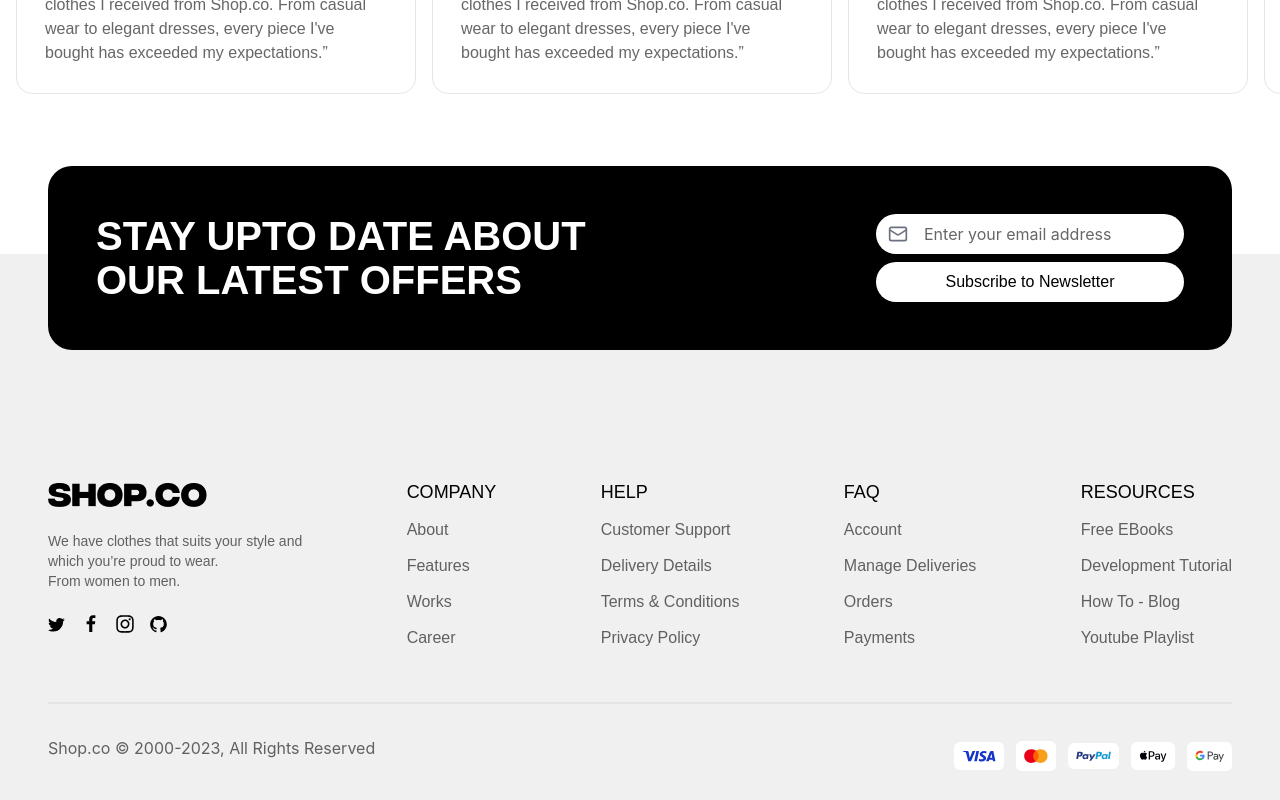
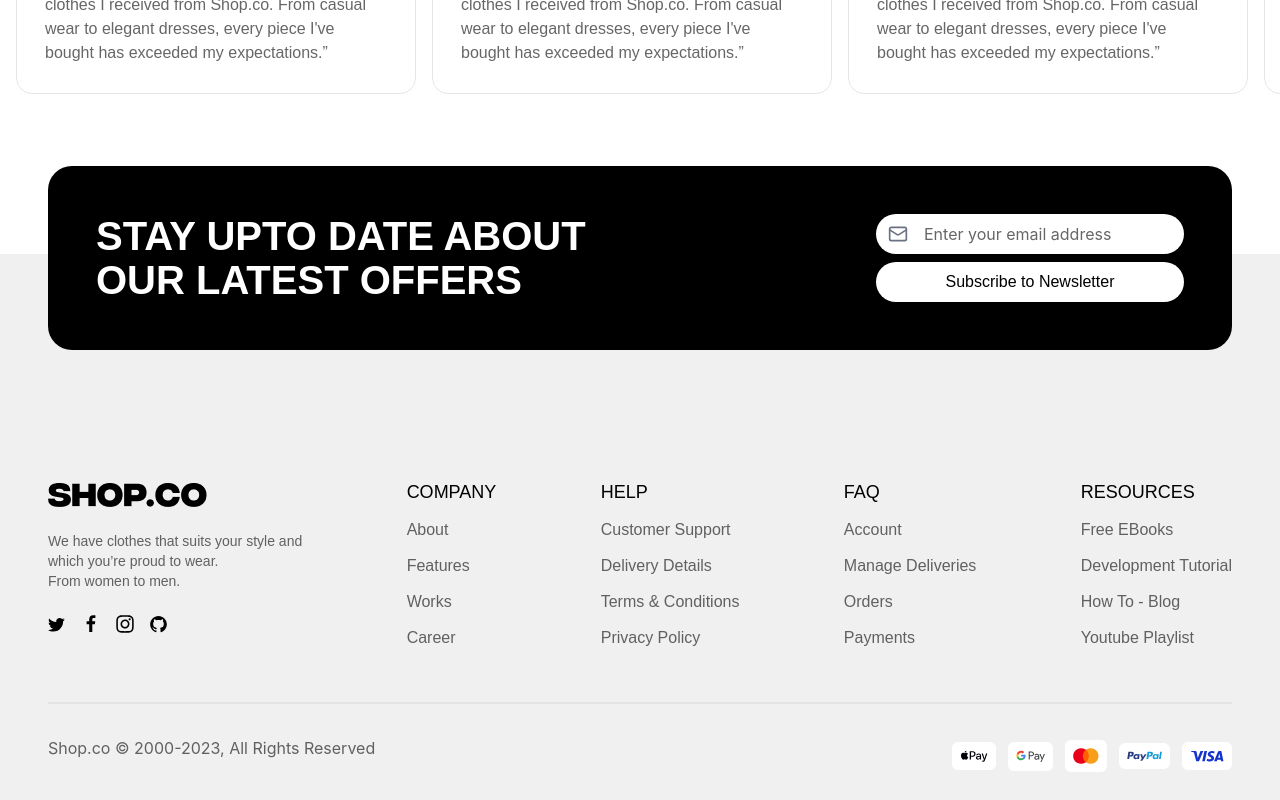
Before and after one commit to 01mehran/shopverse, a React (Vite) app: page /home in a window 1280 px wide. Shown: the part 2912-3712 px from the top of the page. Built offline with nearby package versions, Linux system fonts and the light colour scheme; a web font is replaced by a local one.

Commit message:
refactor(footer): extract footer payment method logos to separate component

```diff
--- a/src/shared/components/Footer.tsx
+++ b/src/shared/components/Footer.tsx
@@ -1,51 +1,22 @@
 // Components;
 import Container from "./Container";
-import FooterColumn from "@/shared/components/FooterColumn";
+import FooterColumn from "./FooterColumn";
+import FooterLogosBox from "./FooterlogosBox";
+
+// Data;
+import { footerLinks } from "../data/footerLinks";
+import { footerImages } from "../data/footerPaymentLogos";
 
 // Images;
 import shopCo from "@images/home/SHOP.CO.png";
+
 import twitter from "@images/home/social-logos/xTwitter.svg";
 import facebook from "@images/home/social-logos/facebook.svg";
 import instagram from "@images/home/social-logos/instagram.svg";
 import github from "@images/home/social-logos/github.svg";
 
-import applePay from "@images/home/badges/applePay.svg";
-import googlePay from "@images/home/badges/googlePay.svg";
-import masterCard from "@images/home/badges/mastercard.svg";
-import paypal from "@images/home/badges/paypal.svg";
-import visa from "@images/home/badges/Visa.svg";
-
 // Icons;
 import { Mail } from "lucide-react";
-
-const footerLinks = [
-  {
-    title: "Company",
-    links: ["About", "Features", "Works", "Career"],
-  },
-  {
-    title: "Help",
-    links: [
-      "Customer Support",
-      "Delivery Details",
-      "Terms & Conditions",
-      "Privacy Policy",
-    ],
-  },
-  {
-    title: "FAQ",
-    links: ["Account", "Manage Deliveries", "Orders", "Payments"],
-  },
-  {
-    title: "Resources",
-    links: [
-      "Free eBooks",
-      "Development Tutorial",
-      "How to - Blog",
-      "Youtube Playlist",
-    ],
-  },
-];
 
 export default function Footer() {
   return (
@@ -152,21 +123,13 @@ export default function Footer() {
               Shop.co © 2000-2023, All Rights Reserved
             </p>
             <div className="flex items-center gap-3">
-              <article className="rounded-md bg-white p-2">
-                <img src={visa} alt="" className="object-cover" />
-              </article>
-              <article className="rounded-md bg-white p-2">
-                <img src={masterCard} alt="" className="w-6 object-cover" />
-              </article>
-              <article className="rounded-md bg-white p-2">
-                <img src={paypal} alt="" className="object-cover" />
-              </article>
-              <article className="rounded-md bg-white p-2">
-                <img src={applePay} alt="" className="object-cover" />
-              </article>
-              <article className="rounded-md bg-white p-2">
-                <img src={googlePay} alt="" className="object-cover" />
-              </article>
+              {footerImages.map((images) => (
+                <FooterLogosBox
+                  imageUrl={images.imageUrl}
+                  key={images.alt}
+                  alt={images.alt}
+                />
+              ))}
             </div>
           </section>
         </main>
--- /dev/null
+++ b/src/shared/components/FooterlogosBox.tsx
@@ -0,0 +1,22 @@
+type FooterImages = {
+  imageUrl: string;
+  alt: string;
+  bg?: string;
+  border?: string;
+};
+
+export default function FooterLogosBox({
+  imageUrl,
+  alt,
+  bg = "white",
+  border = "6px",
+}: FooterImages) {
+  return (
+    <article
+      className={`rounded-md p-2`}
+      style={{ backgroundColor: bg, borderRadius: border }}
+    >
+      <img src={imageUrl} alt={alt} className="object-cover" />
+    </article>
+  );
+}
--- a/src/shared/components/index.ts
+++ b/src/shared/components/index.ts
@@ -3,3 +3,5 @@ export { default as Header } from "./Header";
 export { default as ProductCard } from "./ProductCard";
 export { default as Container } from "./Container";
 export { default as Footer } from "./Footer";
+export { default as FooterlogosBox } from "./FooterlogosBox";
+export { default as FooterColumn } from "./FooterColumn";
--- /dev/null
+++ b/src/shared/data/footerLinks.ts
@@ -0,0 +1,28 @@
+export const footerLinks = [
+  {
+    title: "Company",
+    links: ["About", "Features", "Works", "Career"],
+  },
+  {
+    title: "Help",
+    links: [
+      "Customer Support",
+      "Delivery Details",
+      "Terms & Conditions",
+      "Privacy Policy",
+    ],
+  },
+  {
+    title: "FAQ",
+    links: ["Account", "Manage Deliveries", "Orders", "Payments"],
+  },
+  {
+    title: "Resources",
+    links: [
+      "Free eBooks",
+      "Development Tutorial",
+      "How to - Blog",
+      "Youtube Playlist",
+    ],
+  },
+];
--- /dev/null
+++ b/src/shared/data/footerPaymentLogos.ts
@@ -0,0 +1,13 @@
+import applePay from "@images/home/badges/applePay.svg";
+import googlePay from "@images/home/badges/googlePay.svg";
+import masterCard from "@images/home/badges/mastercard.svg";
+import paypal from "@images/home/badges/paypal.svg";
+import visa from "@images/home/badges/Visa.svg";
+
+export const footerImages = [
+  { alt: "applePay icon", imageUrl: applePay },
+  { alt: "googlePay icon", imageUrl: googlePay },
+  { alt: "masterCard icon", imageUrl: masterCard },
+  { alt: "paypal icon", imageUrl: paypal },
+  { alt: "visa icon", imageUrl: visa },
+];
```
